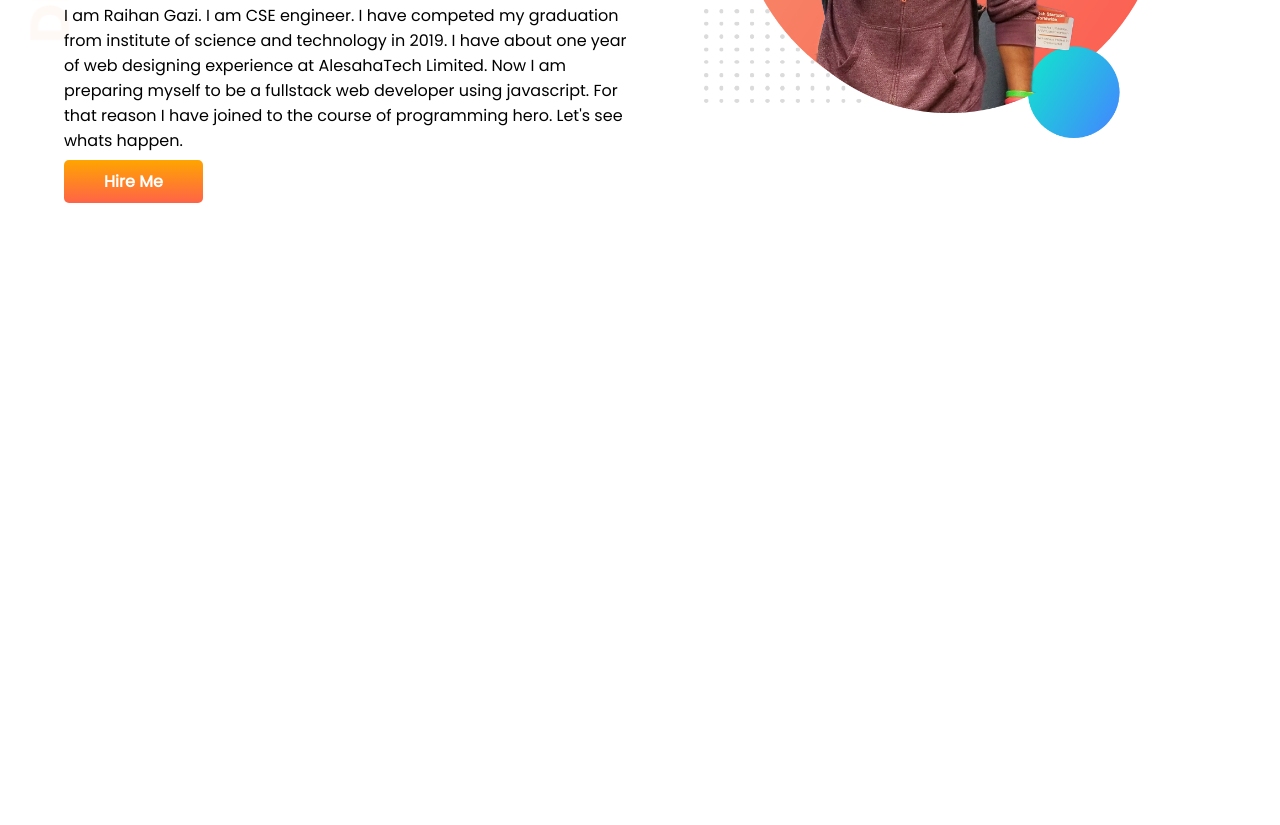
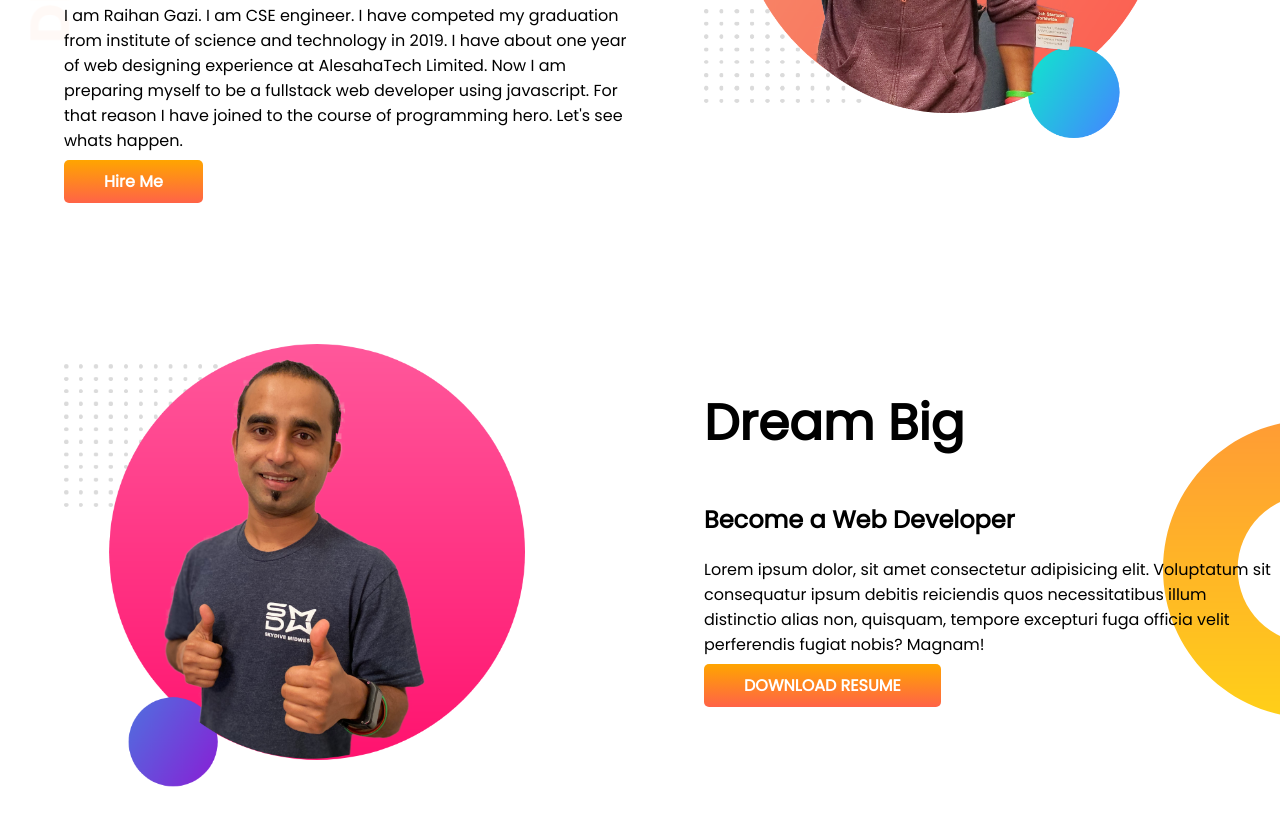
Before and after one commit to raihan512/portfolio-module, a plain HTML site: page index.html in a window 1280 px wide. Shown: the part 319-1144 px from the top of the page. Before the commit the page ends 800 px from the top, so only its background shows below. Drawn offline with Linux system fonts and the light colour scheme.

Commit message:
Dream Big Added

```diff
--- a/index.html
+++ b/index.html
@@ -35,6 +35,21 @@
             <img src="images/jhankar.png" alt="">
         </div>
     </section>
+    <section class="dream-big">
+        <div class="half-width">
+            <img src="images/jhankar2.png" alt="">
+        </div>
+        <div class="half-width">
+            <h1>Dream Big</h1>
+            <h2>Become a Web Developer</h2>
+            <p>
+                Lorem ipsum dolor, sit amet consectetur adipisicing elit. Voluptatum sit consequatur ipsum debitis
+                reiciendis quos necessitatibus illum distinctio alias non, quisquam, tempore excepturi fuga officia
+                velit perferendis fugiat nobis? Magnam!
+            </p>
+            <a target="_blank" href="" class="hire-btn">DOWNLOAD RESUME</a>
+        </div>
+    </section>
 </body>
 
 </html>
--- a/style.css
+++ b/style.css
@@ -7,6 +7,7 @@ h1 {
 }
 section{
   display: flex;
+  margin-bottom: 150px;
 }
 .half-width{
   width: 50%;
@@ -27,3 +28,8 @@ section{
   background-image: url(images/top-banner.png);
   background-repeat: no-repeat;
 }
+.dream-big{
+  background-image: url(images/dream-bg.png);
+  background-repeat: no-repeat;
+  background-position: right;
+}
```
